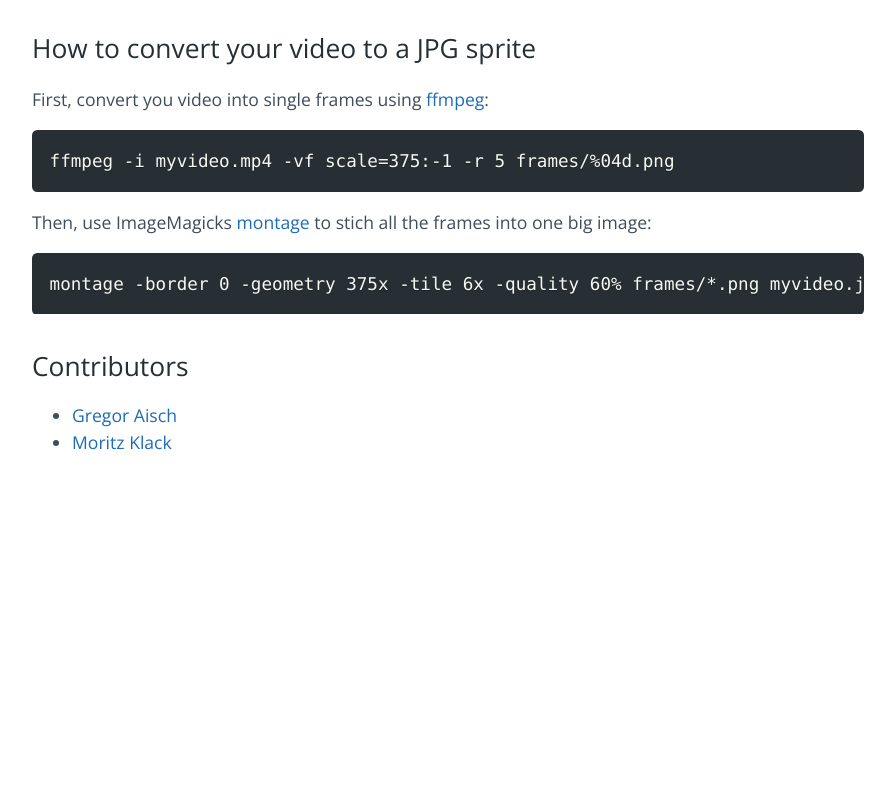
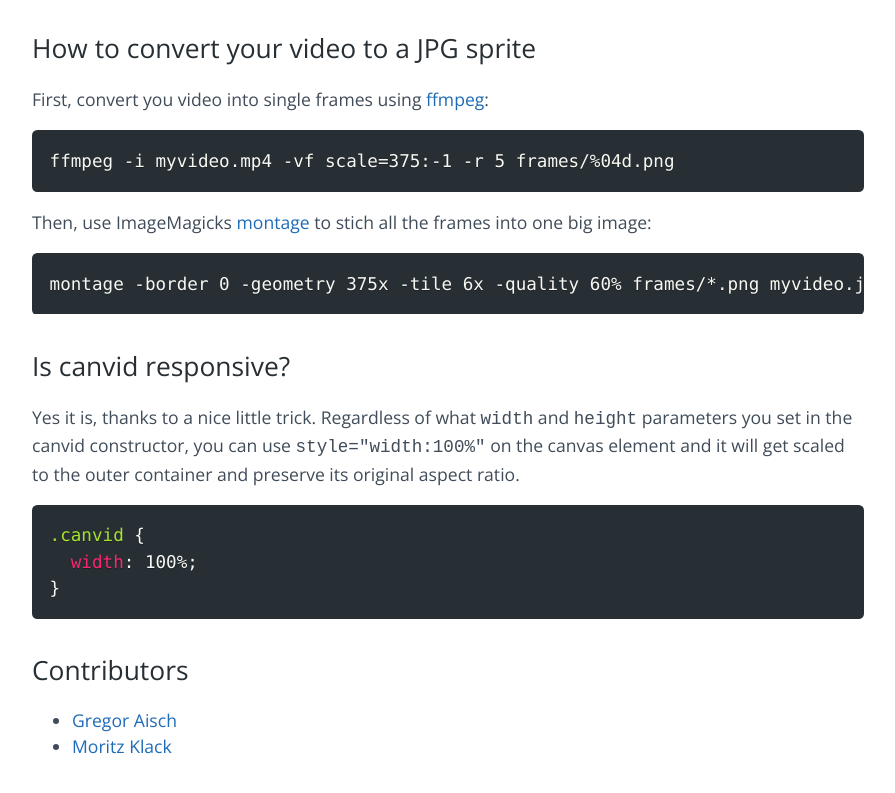
Before and after one commit to gka/canvid, a plain HTML site: page index.html in a window 1280 px wide. Shown: the part 5283-6076 px from the top of the page, without its empty margins (192-1087 px from the left). Before the commit the page ends 5788 px from the top, so only its background shows below. Drawn offline with nearby package versions, Linux system fonts and the light colour scheme.

Commit message:
Update index.html

```diff
--- a/index.html
+++ b/index.html
@@ -219,6 +219,12 @@ var canvidControl = canvid({
 
         <pre><code class="language-bash">montage -border 0 -geometry 375x -tile 6x -quality 60% frames/*.png myvideo.jpg</code></pre>
 
+        <h2><a id="user-content-is-canvid-responsive" class="anchor" href="#is-canvid-responsive" aria-hidden="true"><span class="octicon octicon-link"></span></a>Is canvid responsive?</h2>
+        <p>Yes it is, thanks to a nice little trick. Regardless of what  <code>width</code> and <code>height</code> parameters you set in the canvid constructor, you can use <code>style="width:100%"</code> on the canvas element and it will get scaled to the outer container and preserve its original aspect ratio.</p>
+        <pre><code class="language-css">.canvid {
+  width: 100%;
+}</code></pre>
+
         <h2>
             <a id="contributors" class="anchor" href="#contributors" aria-hidden="true"><span class="octicon octicon-link"></span></a>Contributors
         </h2>
```
